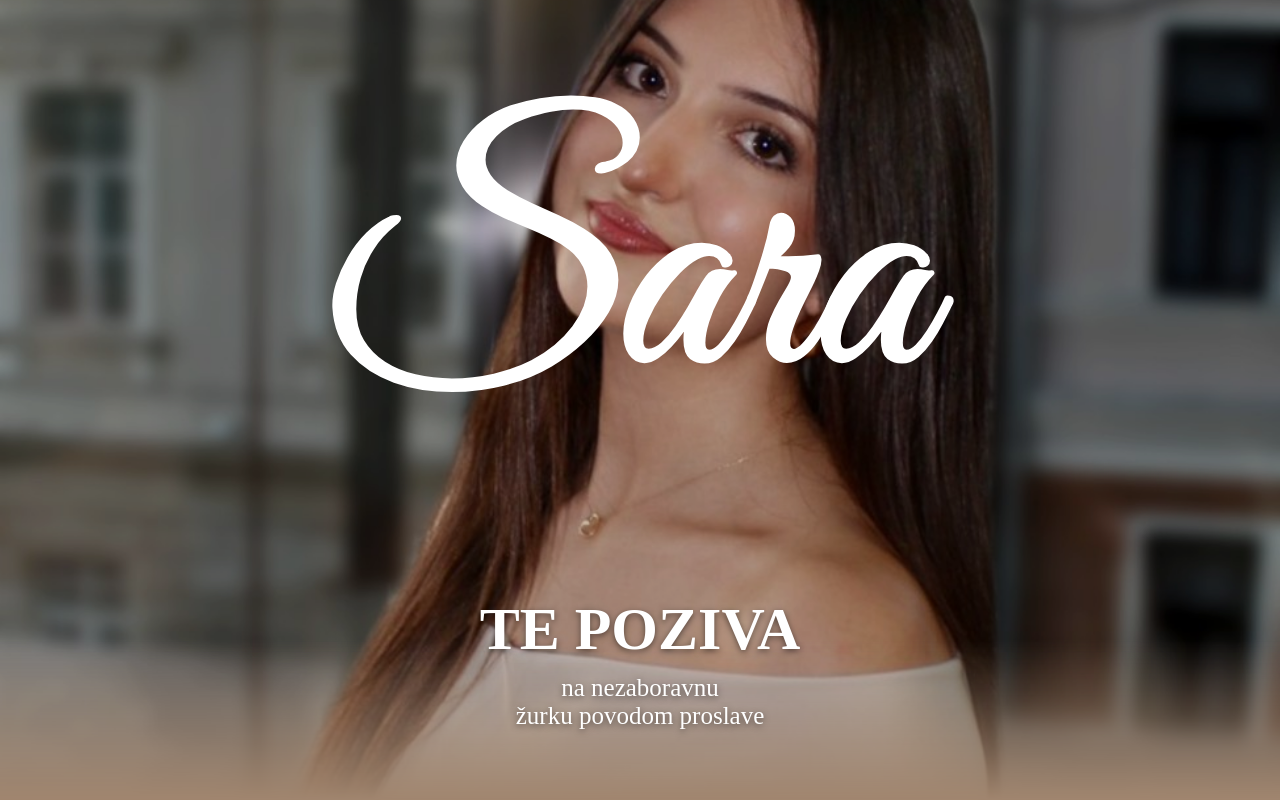
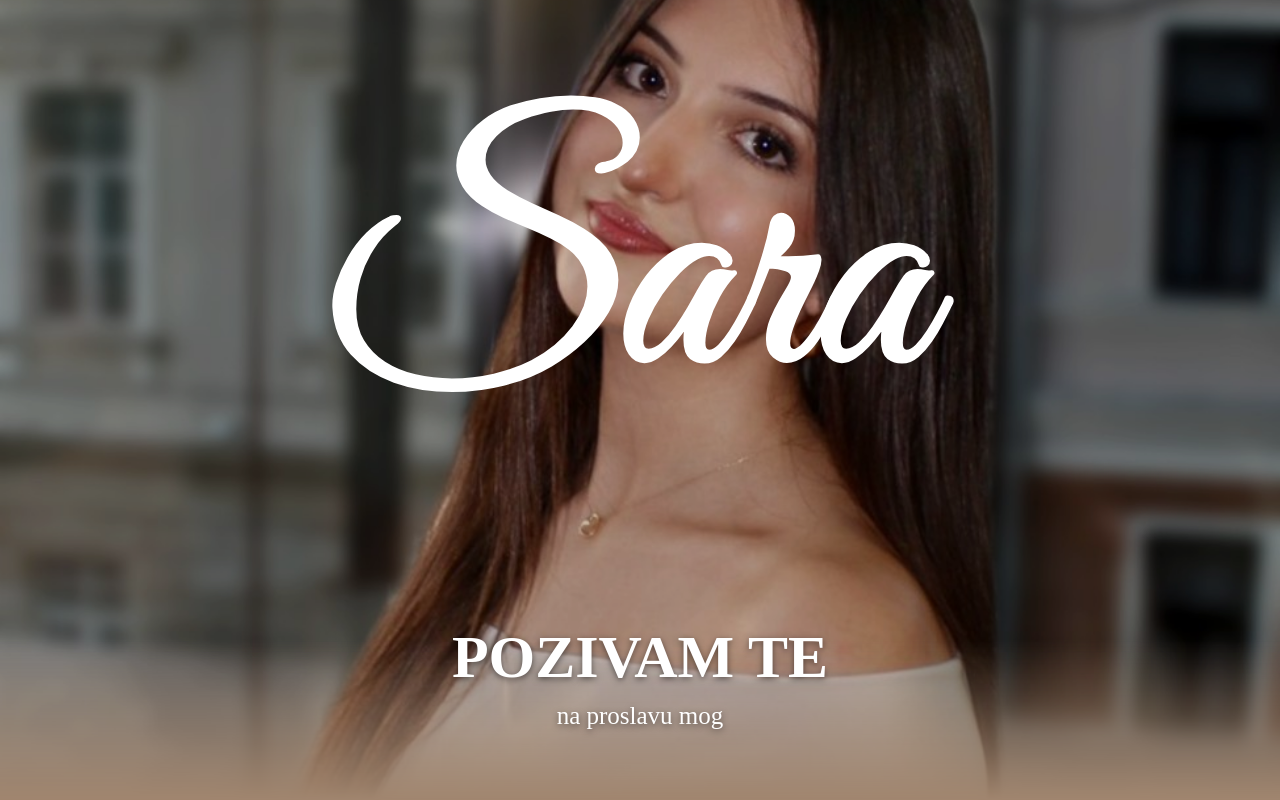
Before and after one commit to LakiZola/SarinRodjendan, a plain HTML site: page index.html in a window 1280 px wide. Drawn offline with Linux system fonts and the light colour scheme.

Commit message:
Update index.html

```diff
--- a/index.html
+++ b/index.html
@@ -404,8 +404,8 @@ border: 1px solid grey;
     </svg>
 
   <div class="hero-text">
-  <h2>TE POZIVA</h2>
-  <p>na nezaboravnu <br>žurku povodom proslave</p>
+  <h2>POZIVAM TE</h2></h2>
+  <p>na proslavu mog</p>
 </div>
 
 
```
